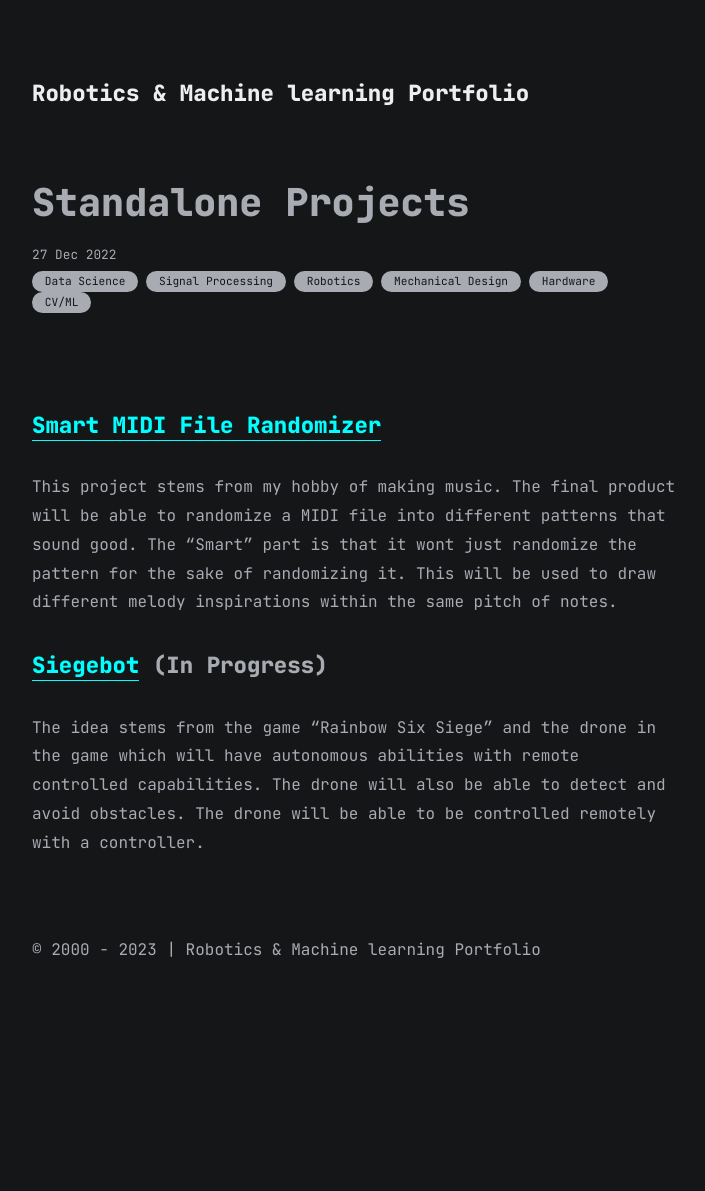
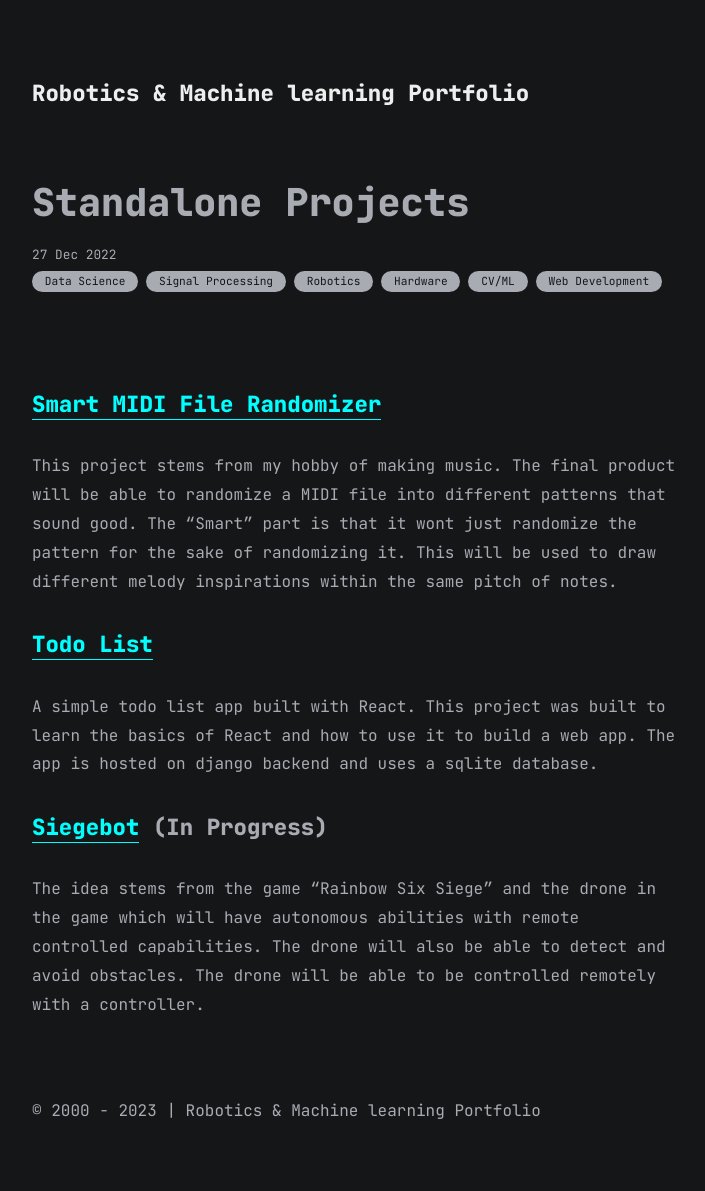
Before and after one commit to jeongwoongc/jeongwoongc.github.io, a Jekyll site: the page built from all_collections/_posts/2022-12-27-standalone-projects.md, in a window 1280 px wide. Shown: the whole page, without its empty margins (283-988 px from the left). Built offline with Jekyll 4.4.1, drawn with Linux system fonts in a browser that asks for light colours; before the commit the page ends 1030 px from its top, so only the background shows below that.

Commit message:
todo list

```diff
--- a/all_collections/_posts/2022-12-27-standalone-projects.md
+++ b/all_collections/_posts/2022-12-27-standalone-projects.md
@@ -2,13 +2,18 @@
 layout: post
 title: Standalone Projects
 date: 2022-12-27
-categories: [Data Science, Signal Processing, Robotics, Mechanical Design, Hardware, CV/ML]
+categories:
+  [Data Science, Signal Processing, Robotics, Hardware, CV/ML, Web Development]
 ---
 
 #### [Smart MIDI File Randomizer](https://nbviewer.org/github/jeongwoongc/jeongwoongc.github.io/blob/main/all_collections/JupyterNBs/Standalone_MIDI/MIDI.ipynb)
 
 This project stems from my hobby of making music. The final product will be able to randomize a MIDI file into different patterns that sound good. The "Smart" part is that it wont just randomize the pattern for the sake of randomizing it. This will be used to draw different melody inspirations within the same pitch of notes.
 
+#### [Todo List](https://github.com/jeongwoongc/todo-list-react)
+
+A simple todo list app built with React. This project was built to learn the basics of React and how to use it to build a web app. The app is hosted on django backend and uses a sqlite database.
+
 #### [Siegebot]() (In Progress)
 
 The idea stems from the game "Rainbow Six Siege" and the drone in the game which will have autonomous abilities with remote controlled capabilities. The drone will also be able to detect and avoid obstacles. The drone will be able to be controlled remotely with a controller.
```
